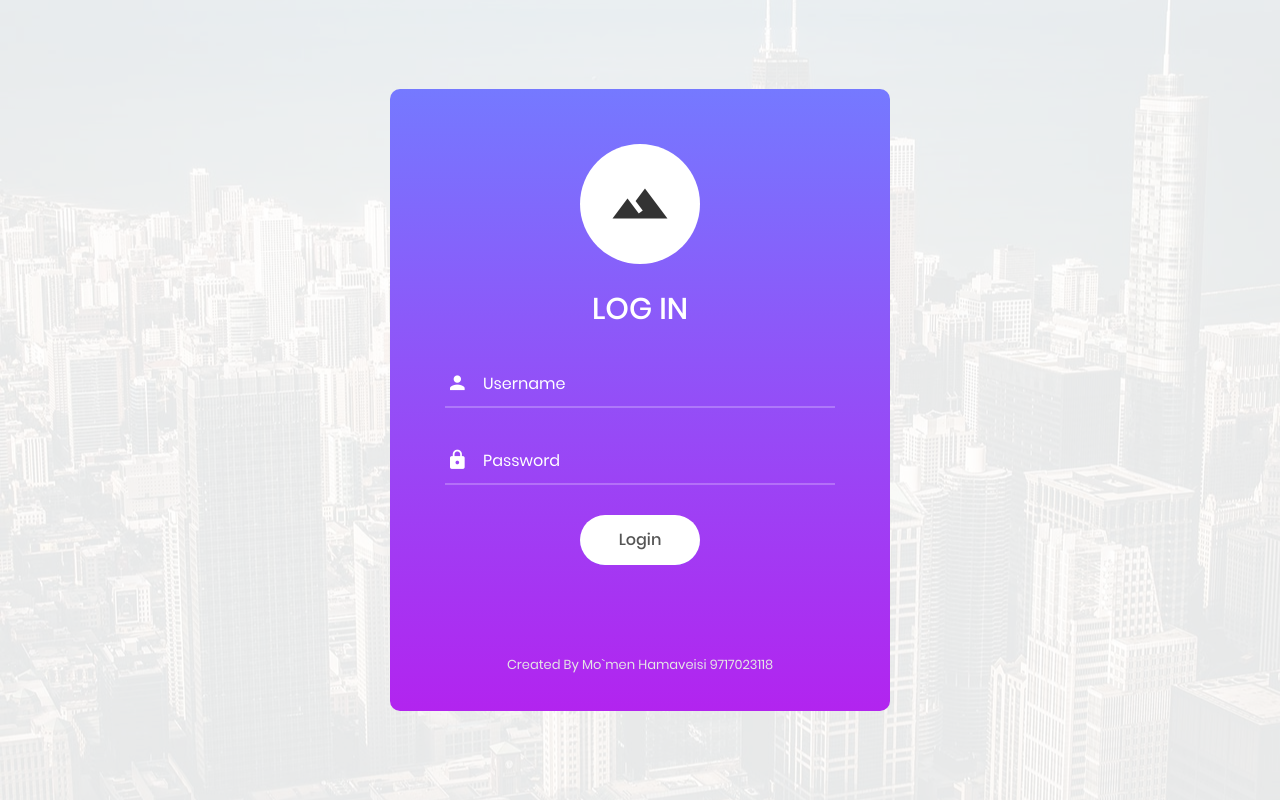
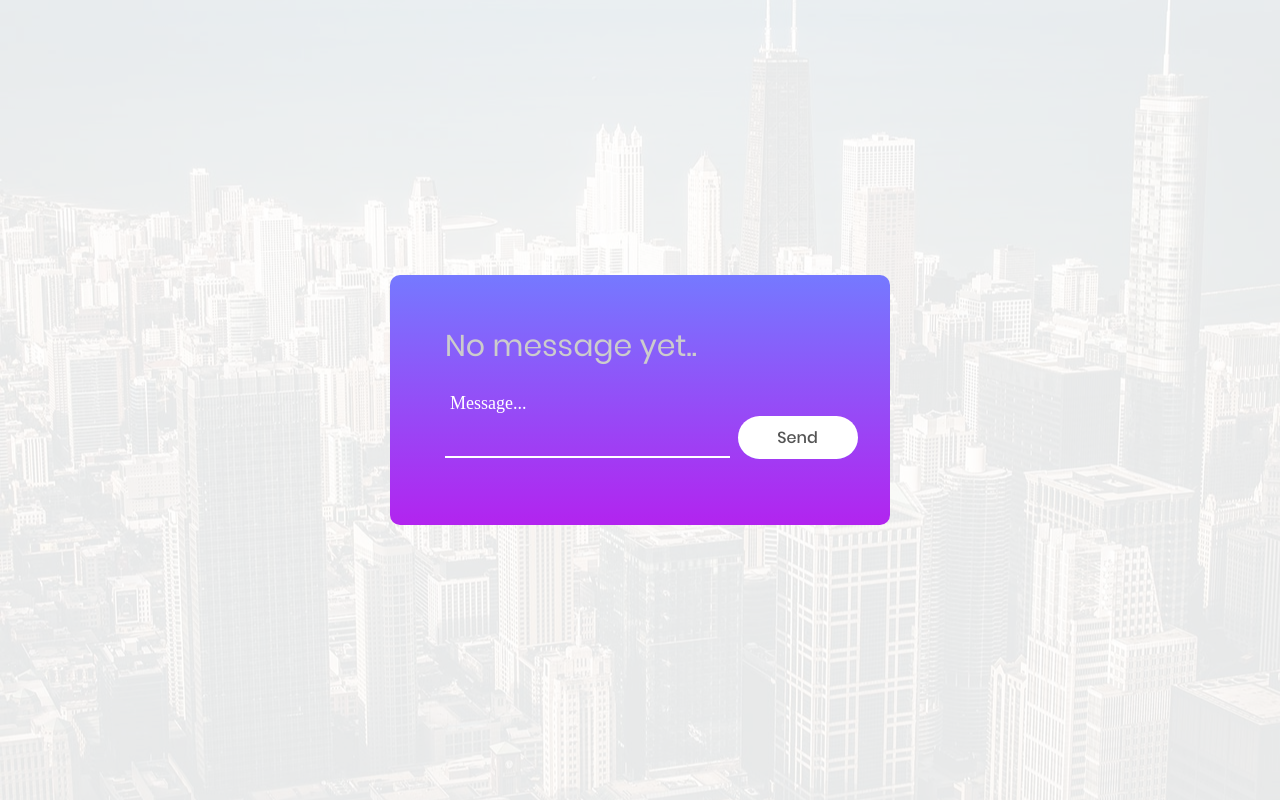
Before and after one commit to momen7899/SocketProgramming, a Flask app: page / in a window 1280 px wide. Run offline with Flask 2, Linux system fonts and the light colour scheme; some libraries are stand-ins or nearby versions.

Commit message:
Complete Project UI

```diff
--- a/Project/Server/index.py
+++ b/Project/Server/index.py
@@ -1,40 +1,40 @@
 from flask import Flask, render_template, request
-from flask_mysqldb import MySQL
+# from flask_mysqldb import MySQL
 from flask_socketio import SocketIO
 import hashlib
 
 app = Flask(__name__)
 app.config['SECRET_KEY'] = 'vnkdjnfjknfl1232#'
-app.config['MYSQL_HOST'] = 'localhost'
-app.config['MYSQL_USER'] = 'root'
-app.config['MYSQL_PASSWORD'] = ''
-app.config['MYSQL_DB'] = 'mochat'
-mysql = MySQL(app)
+# app.config['MYSQL_HOST'] = 'localhost'
+# app.config['MYSQL_USER'] = 'root'
+# app.config['MYSQL_PASSWORD'] = ''
+# app.config['MYSQL_DB'] = 'mochat'
+# mysql = MySQL(app)
 socketio = SocketIO(app)
 
 
 @app.route('/')
 def login():
-    return render_template("login.html")
+    return render_template("index1.html")
 
 
-@app.route('/chat/', methods=['POST', 'GET'])
-def chat():
-    if request.method == 'GET':
-        return render_template("login.html")
-    elif request.method == 'POST':
-        name = request.form['username']
-        md = md5(request.form['pass'])
-        cursor = mysql.connection.cursor()
-        cursor.execute(
-            ''' SELECT id from user WHERE user_name = %s AND password = %s''', (name, md))
-        mysql.connection.commit()
-        if (cursor.rowcount >= 1):
-            cursor.close()
-            return render_template("index1.html")
-
-        cursor.close()
-        return "There Is No such a User"
+# @app.route('/chat/', methods=['POST', 'GET'])
+# def chat():
+#     if request.method == 'GET':
+#         return render_template("index1.html")
+#     elif request.method == 'POST':
+#         name = request.form['username']
+#         md = md5(request.form['pass'])
+#         cursor = mysql.connection.cursor()
+#         cursor.execute(
+#             ''' SELECT id from user WHERE user_name = %s AND password = %s''', (name, md))
+#         mysql.connection.commit()
+#         if (cursor.rowcount >= 1):
+#             cursor.close()
+#             return render_template("index1.html")
+#
+#         cursor.close()
+#         return "There Is No such a User"
 
 
 def md5(password):
--- a/Project/Server/templates/index1.html
+++ b/Project/Server/templates/index1.html
@@ -3,53 +3,86 @@
 
 <head>
     <title>MoChat</title>
+    <!--===============================================================================================-->
+    <link rel="stylesheet" type="text/css" href="../static/vendor/bootstrap/css/bootstrap.min.css">
+    <!--===============================================================================================-->
+    <link rel="stylesheet" type="text/css" href="../static/fonts/font-awesome-4.7.0/css/font-awesome.min.css">
+    <!--===============================================================================================-->
+    <link rel="stylesheet" type="text/css" href="../static/fonts/iconic/css/material-design-iconic-font.min.css">
+    <!--===============================================================================================-->
+    <link rel="stylesheet" type="text/css" href="../static/vendor/animate/animate.css">
+    <!--===============================================================================================-->
+    <link rel="stylesheet" type="text/css" href="../static/vendor/css-hamburgers/hamburgers.min.css">
+    <!--===============================================================================================-->
+    <link rel="stylesheet" type="text/css" href="../static/vendor/animsition/css/animsition.min.css">
+    <!--===============================================================================================-->
+    <link rel="stylesheet" type="text/css" href="../static/vendor/select2/select2.min.css">
+    <!--===============================================================================================-->
+    <link rel="stylesheet" type="text/css" href="../static/vendor/daterangepicker/daterangepicker.css">
+    <!--===============================================================================================-->
+    <link rel="stylesheet" type="text/css" href="../static/css/util.css">
+    <link rel="stylesheet" type="text/css" href="../static/css/main.css">
+    <!--===============================================================================================-->
 </head>
 
 <body>
+<div class="container-login100" style="background-image: url('../static/images/bg-01.jpg');">
+    <div class="wrap-login100">
+        <h3 style='color: #ccc;font-size: 30px;'>No message yet..</h3>
+        <div class="message_holder" style="height: auto; overflow-y: scroll; color: #fff;max-height: 400px;"></div>
 
-    <div class="chat">
+        <form class="login100-form validate-form mt-5" action="/chat/" method="POST">
+            <div class="row">
+                <div class="col-lg-9">
+                    <div class="wrap-input100 validate-input" data-validate="Message...">
+                        <input class="input100 message" type="text" placeholder="" autofocus>
+                        <span class="focus-input100" data-placeholder="Message..."></span>
+                    </div>
+                </div>
 
-        <h3 style='color: #ccc;font-size: 30px;'>No message yet..</h3>
-        <div class="message_holder"></div>
+                <div class="col-lg-3">
+                    <div class="container-login100-form-btn">
+                        <button class="login100-form-btn" type="submit" style="height: 43px !important;margin-top:5px;">
+                            Send
+                        </button>
+                    </div>
+                </div>
+            </div>
+        </form>
+    </div>
+</div>
 
-        <form action="" method="POST">
-            <input type="text" class="username" placeholder="User Name" />
-            <input type="text" class="message" placeholder="Messages" />
-            <input type="submit" />
-        </form>
 
-        <!-- jQuery (necessary for Bootstrap's JavaScript plugins) -->
-        <script src="https://ajax.googleapis.com/ajax/libs/jquery/3.6.0/jquery.min.js"></script>
-        <script src="https://cdnjs.cloudflare.com/ajax/libs/socket.io/4.0.1/socket.io.js"></script>
+<script src="https://ajax.googleapis.com/ajax/libs/jquery/3.6.0/jquery.min.js"></script>
+<script src="https://cdnjs.cloudflare.com/ajax/libs/socket.io/4.0.1/socket.io.js"></script>
 
-        <script type="text/javascript">
-            var socket = io.connect('http://' + document.domain + ':' + location.port);
+<script type="text/javascript">
+            var socket = io.connect('http://' + document.domain + ':' + location.port)
 
             socket.on('connect', function() {
                 socket.emit('my event', {
-                    data: 'User Connected'
+                    user_name: 'user_name',
+                        message: 'Join To Chat'
                 })
                 var form = $('form').on('submit', function(e) {
                     e.preventDefault()
-                    let user_name = $('input.username').val()
+
                     let user_input = $('input.message').val()
                     socket.emit('my event', {
-                        user_name: user_name,
+                        user_name: 'user_name',
                         message: user_input
                     })
                     $('input.message').val('').focus()
                 })
             })
+
             socket.on('my response', function(msg) {
                 console.log(msg)
                 if (typeof msg.user_name !== 'undefined') {
                     $('h3').remove()
-                    $('div.message_holder').append('<div><b style="color: #000">' + msg.user_name + '</b> ' + msg.message + '</div>')
+                    $('div.message_holder').append('<div><b style="color: #cfd8dc">' + msg.user_name + '</b> ' + msg.message + '</div>')
                 }
             })
-        </script>
-    </div>
-
+</script>
 </body>
-
 </html>
--- a/Project/Server/templates/login.html
+++ b/Project/Server/templates/login.html
@@ -5,7 +5,7 @@
     <meta charset="UTF-8">
     <meta name="viewport" content="width=device-width, initial-scale=1">
     <!--===============================================================================================-->
-    <link rel="icon" type="image/png" href="../static/images/icons/favicon.ico" />
+    <link rel="icon" type="image/png" href="../static/images/icons/favicon.ico"/>
     <!--===============================================================================================-->
     <link rel="stylesheet" type="text/css" href="../static/vendor/bootstrap/css/bootstrap.min.css">
     <!--===============================================================================================-->
@@ -29,7 +29,6 @@
 </head>
 
 <body>
-
 <div class="limiter">
     <div class="container-login100" style="background-image: url('../static/images/bg-01.jpg');">
         <div class="wrap-login100">
```
Also changed, not shown: Project/Server/templates/index.html (+43 -13 lines). Lines whose indentation alone changed are shown as unchanged.
